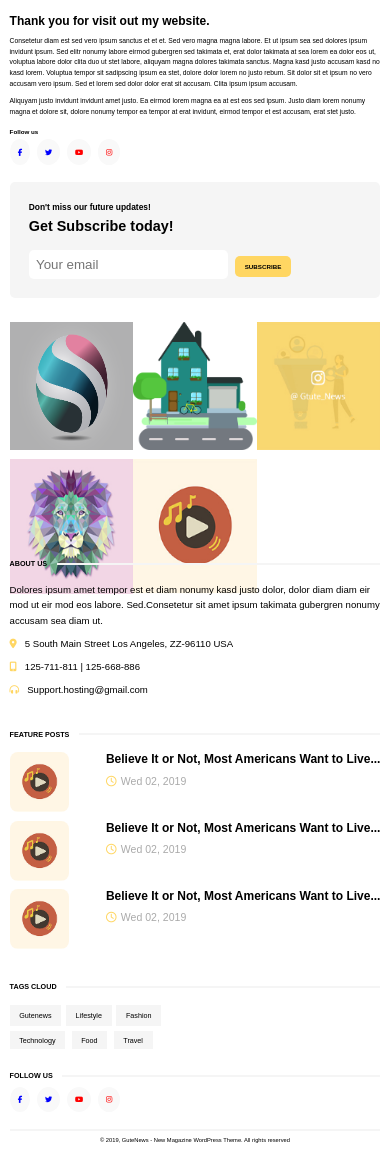
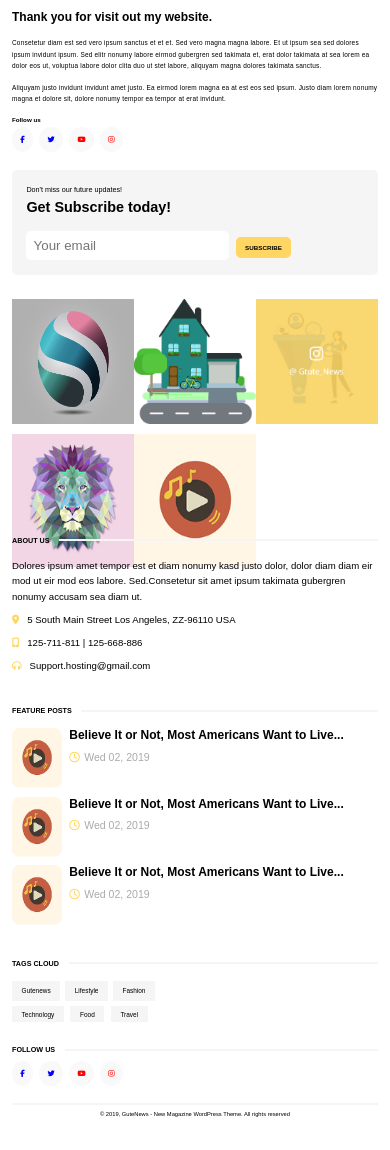
Before and after one commit to okaymykel/okemic, a PHP site: page /index.html in a window 390 px wide. Shown: the part 358-1508 px from the top of the page. After the commit the page ends 1475 px from the top, so only its background shows below. Run offline with PHP 8.4, Linux system fonts and the light colour scheme; some libraries are stand-ins or nearby versions.

Commit message:
worked on the page responsiveness

```diff
--- a/index.html
+++ b/index.html
@@ -11,7 +11,8 @@
 <body>
 
     <!-- NAVIGATION -->
-    <nav class="nav">
+    <nav class="navbar">
+        <div class="nav container">
         <header class="nav_logo">
             <h1><a href="">Gute</a><span>.</span></h1>
             <span class="menu"><i class="fas fa-bars"></i></span>
@@ -31,9 +32,11 @@
             <span><i class="fa fa-instagram"></i></span>
             <span><i class="fa fa-globe"></i></span>
         </div>
+        </div>
     </nav>
 
     <main>
+        <div class="container">
 
         <!-- SUB-NAVIGATION -->
         <div class="sub_nav">
@@ -50,9 +53,9 @@
             </div>
             <div>
                 <h1 style="margin-top: 2rem;">Thank you for visit out my website.</h1>
-                <p style="margin-top: 1rem;">Consetetur diam est sed vero ipsum sanctus et et et. Sed vero magna magna labore. Et ut ipsum sea sed dolores ipsum invidunt ipsum. Sed elitr nonumy labore eirmod gubergren sed takimata et, erat dolor takimata at sea lorem ea dolor eos ut, voluptua labore dolor clita duo ut stet labore, aliquyam magna dolores takimata sanctus. Magna kasd justo accusam kasd no kasd lorem. Voluptua tempor sit sadipscing ipsum ea stet, dolore dolor lorem no justo rebum. Sit dolor sit et ipsum no vero accusam vero ipsum. Sed et lorem sed dolor dolor erat sit accusam. Clita ipsum ipsum accusam.</p>
+                <p class="section_one-text">Consetetur diam est sed vero ipsum sanctus et et et. Sed vero magna magna labore. Et ut ipsum sea sed dolores ipsum invidunt ipsum. Sed elitr nonumy labore eirmod gubergren sed takimata et, erat dolor takimata at sea lorem ea dolor eos ut, voluptua labore dolor clita duo ut stet labore, aliquyam magna dolores takimata sanctus.</p>
                 </p>
-                <p style="margin-top: 1.3rem;">Aliquyam justo invidunt invidunt amet justo. Ea eirmod lorem magna ea at est eos sed ipsum. Justo diam lorem nonumy magna et dolore sit, dolore nonumy tempor ea tempor at erat invidunt, eirmod tempor et est accusam, erat stet justo.</p>
+                <p class="section_one-text">Aliquyam justo invidunt invidunt amet justo. Ea eirmod lorem magna ea at est eos sed ipsum. Justo diam lorem nonumy magna et dolore sit, dolore nonumy tempor ea tempor at erat invidunt.</p>
                 <div style="margin-bottom: 1.5rem;">
                     <h3 class="follow_us">Follow us</h3>
                     <div class="icon_container">
@@ -68,7 +71,7 @@
         <!-- SUBSCRIBE SECTION START -->
         <section class="subscribe md-margin">
             <div class="subscribe_left">
-                <h3>Don't miss our future updates!</h3>
+                <p style="font-size: 1.5rem;">Don't miss our future updates!</p>
                 <h1>Get Subscribe today!</h1>
             </div>
             <div class="subscribe_right">
@@ -192,12 +195,15 @@
 
         </section>
         <!-- DETAILS SECTION END -->
+    </div>
     </main>
 
     <!-- FOOTER -->
     <footer>
-        <hr>
-        <p>&copy; 2019, GuteNews - New Magazine WordPress Theme. All rights reserved</p>
+        <div class="container">
+            <hr>
+            <p>&copy; 2019, GuteNews - New Magazine WordPress Theme. All rights reserved</p>
+        </div>
     </footer>
 </body>
 </html>
--- a/style.css
+++ b/style.css
@@ -21,7 +21,7 @@
   -moz-osx-font-smoothing: grayscale;
   outline: none;
 
-  padding: 0 2rem;
+  padding: 0;
   background-color: #fff;
 
 }
@@ -46,20 +46,33 @@
 }
 
 
+.container {
+  width: 960px;
+  margin: 0 auto;
+}
+@media only screen and (max-width: 64rem) {
+  .container {
+    width: auto;
+    padding-left: 2.5rem !important;
+    padding-right: 2.5rem !important;
+  }
+}
+
 /* NAVIGATION START */
+.navbar { box-shadow: 0 6px 6px -6px #aaa; }
 .nav {
   display: flex;
   justify-content: space-between;
   align-items: center;
   padding: 1.2rem 0;
-  box-shadow: 0 6px 6px -6px #aaa;
+
 
   font-size: 1.2rem;
   cursor: pointer;
 }
 
 .nav_navigation {
-  width: 30%;
+  width: 40%;
   display: flex;
   align-items: center;
   justify-content: space-between;
@@ -96,7 +109,7 @@
 
 .nav_icon {
   font-size: 1.3rem;
-  width: 10%;
+  width: 15%;
   display: flex;
   justify-content: space-between;
 }
@@ -161,7 +174,14 @@
 }
 
 .section_one p {
-  font-size: 1.4rem;
+  font-size: 1.35rem;
+}
+
+.section_one-text {
+  margin: 2rem 0;
+  color: #000;
+  letter-spacing: .2px;
+  line-height: 1.8;
 }
 
 .section_one-image {
@@ -200,8 +220,8 @@
 /* SUBSCRIBE SECTION START */
 .subscribe {
   background-color: #F5F5F5;
-  padding: 4rem;
-  margin: 3rem 0;
+  padding: 3rem;
+  margin: 7rem 0;
   border-radius: 5px;
   font-size: 1.5rem;
 
@@ -222,7 +242,7 @@
   padding: 1.5rem;
   margin-right: 1rem;
   border: none;
-  width: 75%;
+  width: 68%;
   outline: none;
 }
 
@@ -260,7 +280,7 @@
 .gallery {
   display: grid;
   grid-template-columns: repeat(5, 1fr);
-  height: 150px;
+  height: 180px;
   width: 100%;
 }
 
@@ -282,7 +302,7 @@
 
   display: grid;
   grid-template-columns: repeat(3, 1fr);
-  grid-gap: 5rem;
+  grid-gap: 4.5rem;
 }
 
 .details_head {
@@ -302,9 +322,12 @@
 }
 
 .details_text {
-  font-size: 1.5rem;
+  font-size: 1.3rem;
   margin-bottom: 1.6rem;
 }
+
+.details_text:nth-child(2) { white-space: nowrap;}
+
 .details_text i {
   color: #FFD662;
 }
@@ -315,18 +338,18 @@
   margin-bottom: 1rem;
 }
 
-.details_post div:first-of-type { margin-right: 2rem;}
+.details_post div:first-of-type { margin-right: 1.5rem;}
 
 .details_post-text-1 {
   margin-bottom: .6rem;
-  font-size: 1.6rem;
+  font-size: 1.3rem;
   font-weight: bold;
   line-height: 1.3;
 }
 
 .details_post-text-2 {
   color: #aaa;
-  font-size: 1.4rem;
+  font-size: 1.3rem;
   width: 100%;
 }
 
@@ -337,12 +360,13 @@
 
 .details_post-image {
   height: 80px;
+  width: 100%;
   border-radius: 8px;
 }
 .details_tag {
   background-color: #f5f5f5;
   padding: 1rem 2rem;
-  font-size: 1.5rem;
+  font-size: 1.35rem;
   margin-right: 1rem;
 }
 .details_tag:last-of-type { margin-right: 0;}
@@ -362,6 +386,7 @@
     margin-bottom: 1rem;
   }
   .details_post-text-2 { font-size: 2.2rem; }
+  .details_post div:last-of-type { width: 100%; }
 }
 
 /* DETAILS SECTION END */
```
